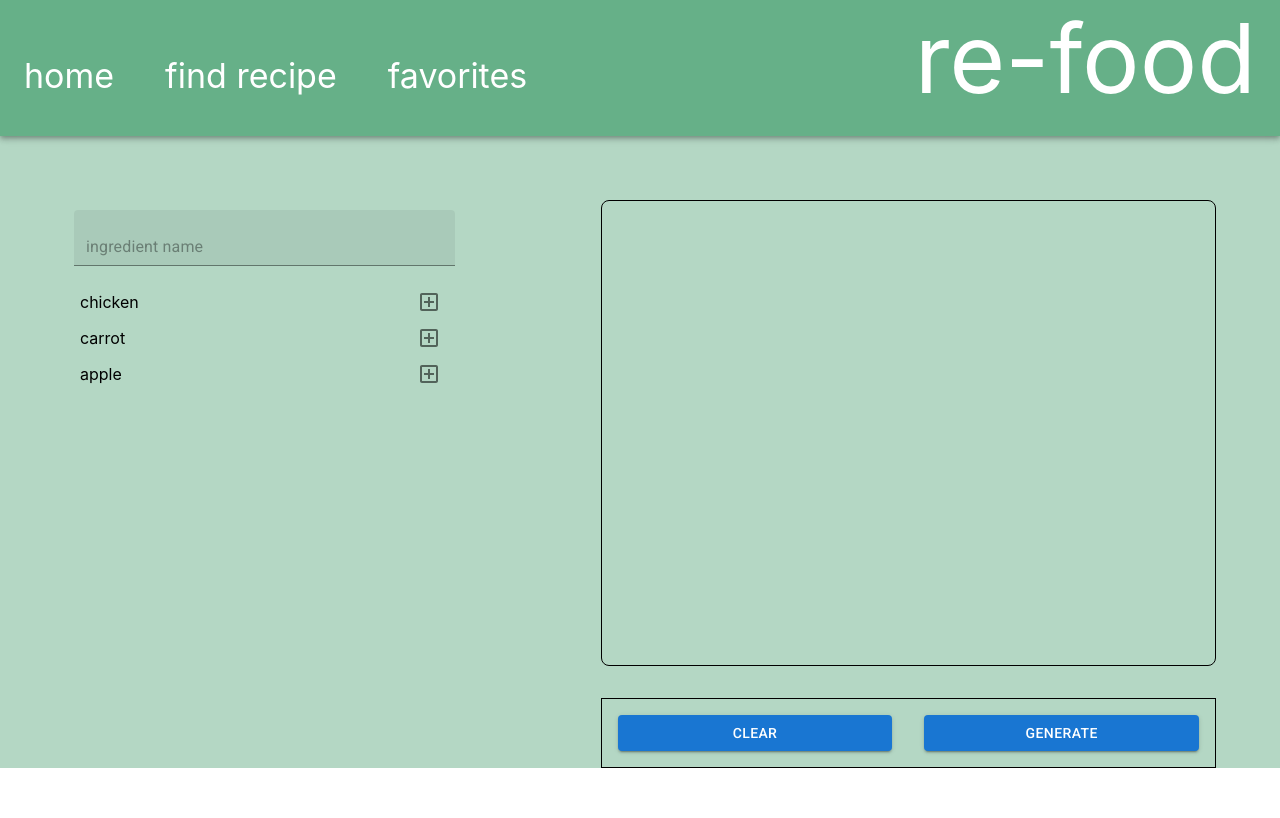
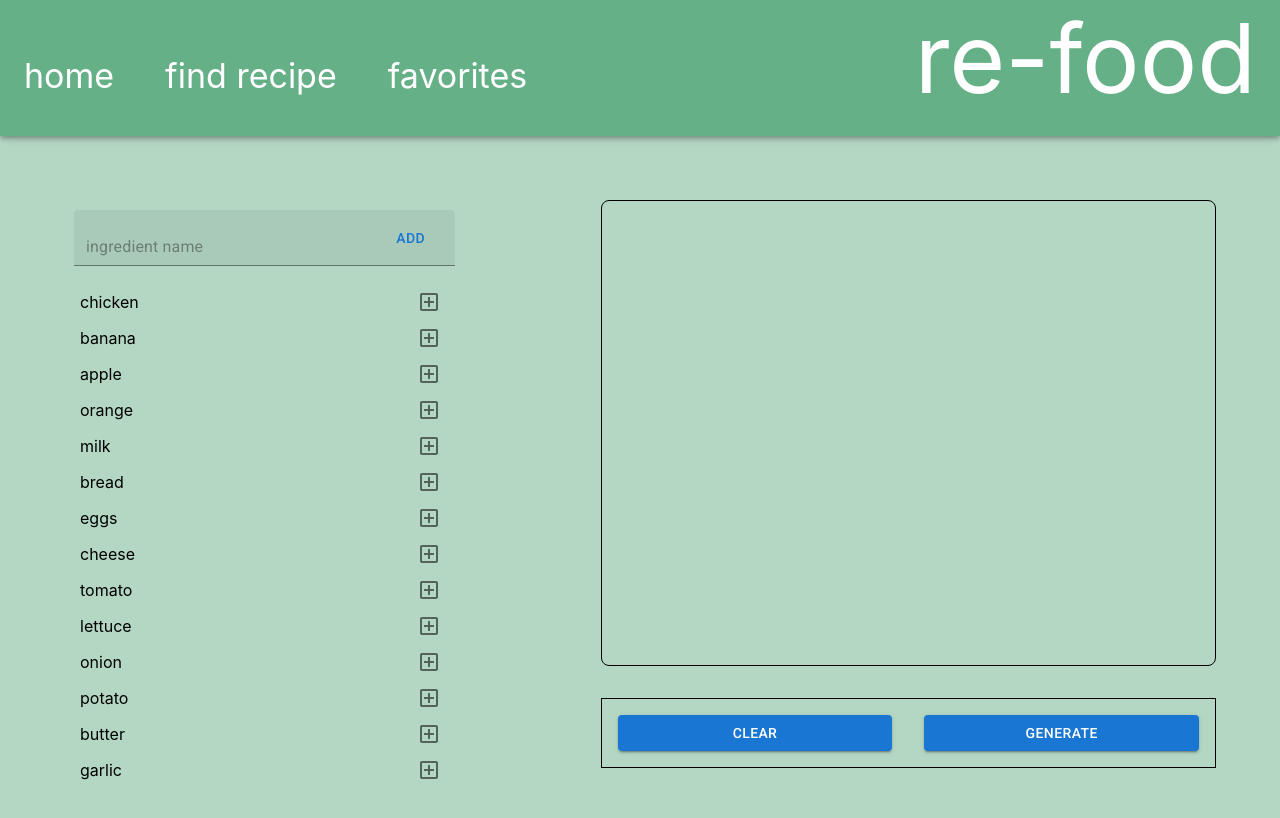
Before and after one commit to ryan-he-8/re-food, a React (Create React App) app in the folder frontend/: page /find_recipe in a window 1280 px wide. Shown: the top 818 px of the page. Built offline with nearby package versions, Linux system fonts and the light colour scheme.

Commit message:
renamed ingredient 'amount' to 'quantity', added list of ingredients in 'resources', allow people to enter custom ingredients

```diff
--- a/frontend/src/components/IngredientList.jsx
+++ b/frontend/src/components/IngredientList.jsx
@@ -7,7 +7,7 @@ export default function IngredientList({ingredients, deleteIngredient}) {
         <div>
             <List>
                 {ingredients
-                .filter((ingredient) => ingredient.amount > 0)
+                .filter((ingredient) => ingredient.quantity > 0)
                 .map((ingredient) => (
                     <ListItem
                     key = {ingredient.name}
--- a/frontend/src/components/IngredientSummary.jsx
+++ b/frontend/src/components/IngredientSummary.jsx
@@ -10,10 +10,12 @@ export default function IngredientSummary({ingredients}) {
             overflow: 'scroll'
         }}>
             {ingredients
-            .filter((ingredient) => (ingredient.amount > 0))
+            .filter((ingredient) => (ingredient.quantity > 0))
             .map((ingredient) => (
-                <ListItem>
-                    <ListItemText primary={ingredient.name} secondary={ingredient.amount}/>
+                <ListItem
+                    key={ingredient.name}
+                >
+                    <ListItemText primary={ingredient.name} secondary={ingredient.quantity}/>
                 </ListItem>))}
         </List>
     )
--- a/frontend/src/components/RecipeDisplay.jsx
+++ b/frontend/src/components/RecipeDisplay.jsx
@@ -14,14 +14,14 @@ export default function RecipeDisplay({ingredients, switchToCart, recipe, genera
         spacing={1}
         >
             <Grid container item xs = {5.5} direction = 'column' justifyContent='center' height={'84vh'} flexDirection={'column'}>
-                <Grid container item xs = {8} border={5} borderColor={'red'} direction='column'>
+                <Grid container item xs = {8} border={1} borderColor={'white'} direction='column'>
                     <RecipeImage image={recipe.image} title={
                         recipe.name
                     } summary = {
                         ''
                     }/>
                 </Grid>
-                <Grid container item xs = {4} direction='column' justifyContent={'center'} border={5} borderColor={'red'}>
+                <Grid container item xs = {4} direction='column' justifyContent={'center'} border={1} borderColor={'white'} overflow={'scroll'}>
                     <Button
                     onClick={() => switchToCart()}
                     variant='contained'>
@@ -31,7 +31,7 @@ export default function RecipeDisplay({ingredients, switchToCart, recipe, genera
                     ingredients={ingredients}/>
                 </Grid>
             </Grid>
-            <Grid container item xs = {6.5} direction = 'column' justifyContent='center' height={'85vh'} border={5} borderColor={'red'}>
+            <Grid container item xs = {6.5} direction = 'column' justifyContent='center' height={'85vh'} border={1} borderColor={'white'}>
                 <RecipeSummary instructions={recipe.instructions}/>
                 <Box
                 border={1}
--- a/frontend/src/components/SearchBar.jsx
+++ b/frontend/src/components/SearchBar.jsx
@@ -1,14 +1,14 @@
 import * as React from 'react';
 import { useState } from 'react';
-import {TextField, IconButton, Autocomplete, InputAdornment} from '@mui/material';
+import {TextField, IconButton, Autocomplete, InputAdornment, Button} from '@mui/material';
 import {searchIcon} from '@mui/icons-material';
 import { AddBoxOutlined } from '@mui/icons-material';
 import {Box} from '@mui/material';
 import SearchIcon from '@mui/icons-material/Search';
-export default function SearchBar({searchQuery, setSearchQuery, ingredients}) {
+export default function SearchBar({searchQuery, setSearchQuery, addIngredient}) {
   return (
     <form style={{
-      margin: 10
+      margin: 10,
     }}>
         <TextField
             id='searchBar'
@@ -17,15 +17,18 @@ export default function SearchBar({searchQuery, setSearchQuery, ingredients}) {
             onChange = {(e) => {setSearchQuery(e.target.value)}}
             style={{
               width: '100%',
-              //color: '#CFEBDC'
-
+              flexDirection: 'column',
+              justifyContent: 'center',
             }}
+            InputProps={{endAdornment:
+            <Button
+            onClick={() => {addIngredient(searchQuery); setSearchQuery('')}}
+            >
+              {'Add'}
+            </Button>,
+            textAlign: 'center'}}
         >
             {searchQuery}
-            <Box
-            // display={'flex'}
-            border={5}>
-            </Box>
         </TextField>
 
 
--- a/frontend/src/components/SearchList.jsx
+++ b/frontend/src/components/SearchList.jsx
@@ -9,7 +9,7 @@ export default function SearchList ({searchQuery, ingredients, addIngredient}) {
     return (
         <List>
             {ingredients
-            .filter((ingredient) => ingredient.amount === 0)
+            .filter((ingredient) => ingredient.quantity === 0)
             .filter((ingredient) => matchQuery(searchQuery, ingredient.name))
             .map((ingredient) => (
                 <ListItem
--- a/frontend/src/components/SearchSection.jsx
+++ b/frontend/src/components/SearchSection.jsx
@@ -15,7 +15,7 @@ export default function SearchSection({ingredients, addIngredient, deleteIngredi
             <Grid container item xs = {5} direction = 'column'>
                 <Box
                 margin={8}>
-                <SearchBar searchQuery={searchQuery} setSearchQuery={setSearchQuery}/>
+                <SearchBar searchQuery={searchQuery} setSearchQuery={setSearchQuery} addIngredient={addIngredient}/>
                 <SearchList searchQuery={searchQuery} ingredients={ingredients} addIngredient={(ingredientName) => addIngredient(ingredientName)}/>
                 </Box>
             </Grid>
--- a/frontend/src/pages/HomePage.jsx
+++ b/frontend/src/pages/HomePage.jsx
@@ -19,7 +19,7 @@ export default function HomePage() {
   }}>
 
       <div style={{
-        backgroundImage: "url('https://www.rd.com/wp-content/uploads/2016/11/GettyImages-162980721-JVedit.jpg')",
+        background: "linear-gradient(rgba(0, 0, 0, 0.5), rgba(0, 0, 0, 0.5)), url('https://www.rd.com/wp-content/uploads/2016/11/GettyImages-162980721-JVedit.jpg')",
         backgroundRepeat: 'no-repeat',   width:'3000px', height: '1500px',
         alignItems: "center"
 
@@ -45,7 +45,7 @@ export default function HomePage() {
             Simply input how much of each item you have, and we'll find a recipe tailored just for you!
 
 
-            If we can reduce the amount of food waste by even a little for everyone, we can make a huge impact!
+            If we can reduce the quantity of food waste by even a little for everyone, we can make a huge impact!
             </div>
 
             </div>
--- a/frontend/src/pages/IngredientCart.jsx
+++ b/frontend/src/pages/IngredientCart.jsx
@@ -4,34 +4,28 @@ import IngredientList from '../components/IngredientList';
 import SearchSection from '../components/SearchSection';
 import RecipeDisplay from '../components/RecipeDisplay';
 import {getRecipe, getRecipeImage, getRecipeImageSD} from '../requests/getRequests'
+import ingredientsList from '../resources/ingredients';
 
 export default function IngredientCart() {
     const [displayRecipe, setDisplayRecipe] = React.useState(false);
-    const [ingredients, setIngredients] = React.useState([
-        {name: 'chicken',
-        id: 1,
-        amount: 0},
-        {name: 'carrot',
-        id: 2,
-        amount: 0},
-        {name: 'apple',
-        id: 3,
-        amount: 0}
-    ]);
+    const [ingredients, setIngredients] = React.useState(ingredientsList);
     const [recipe, setRecipe] = React.useState({});
     function addIngredient(ingredientName){
         const newIngredients = ingredients.map((ingredient) => {
             if(ingredient.name === ingredientName){
-                return {...ingredient, amount: ingredient.amount + 1}
+                return {...ingredient, quantity: ingredient.quantity + 1}
             }
             return ingredient;
         })
+        if (!newIngredients.some((ingredient) => ingredient.name === ingredientName)){
+            newIngredients.push({name: ingredientName, quantity: 1, id: newIngredients.length})
+        }
         setIngredients(newIngredients);
     }
     function deleteIngredient(ingredientName){
         const newIngredients = ingredients.map((ingredient) => {
             if(ingredient.name === ingredientName){
-                return {...ingredient, amount: 0}
+                return {...ingredient, quantity: 0}
             }
             return ingredient;
         })
@@ -39,18 +33,18 @@ export default function IngredientCart() {
     }
     function clearIngredients() {
         const newIngredients = ingredients.map((ingredient) => {
-            return {...ingredient, amount: 0}
+            return {...ingredient, quantity: 0}
         })
         setIngredients(newIngredients)
     }
     function generateRecipe(ingredientsList) {
         console.log("in generateRecipe")
-        let newIngredientsList = []
-        for (let i=0; i < ingredientsList.length; i++) {
-            newIngredientsList.push(ingredientsList[i]['amount'] + " " + ingredientsList[i]["name"])
-        }
+        let newIngredientsList = ingredientsList
+        .filter((ingredient) => ingredient.quantity > 0)
+        .map((ingredient) => ingredient.quantity + " " + ingredient.name)
+
         console.log(newIngredientsList)
-       getRecipe(newIngredientsList).then((recipe) => {
+        getRecipe(newIngredientsList).then((recipe) => {
             console.log("name=" + recipe["name"])
             getRecipeImageSD(recipe["name"]).then((recipeImage) => {
                 console.log(recipeImage)
--- /dev/null
+++ b/frontend/src/resources/ingredients.js
@@ -0,0 +1,49 @@
+let ingredients = [
+    {
+        name: 'chicken'
+    },
+    {
+        name: 'banana'
+    },
+    {
+        name: 'apple'
+    },
+    {
+        name: 'orange'
+    },
+    {
+        name: 'milk'
+    },
+    {
+        name: 'bread'
+    },
+    {
+        name: 'eggs'
+    },
+    {
+        name: 'cheese'
+    },
+    {
+        name: 'tomato'
+    },
+    {
+        name: 'lettuce'
+    },
+    {
+        name: 'onion'
+    },
+    {
+        name: 'potato'
+    },
+    {
+        name: 'butter'
+    },
+    {
+        name: 'garlic'
+    }
+]
+for (let i = 0; i < ingredients.length; i++) {
+    ingredients[i].id = i
+    ingredients[i].quantity = 0
+}
+export default ingredients
```
